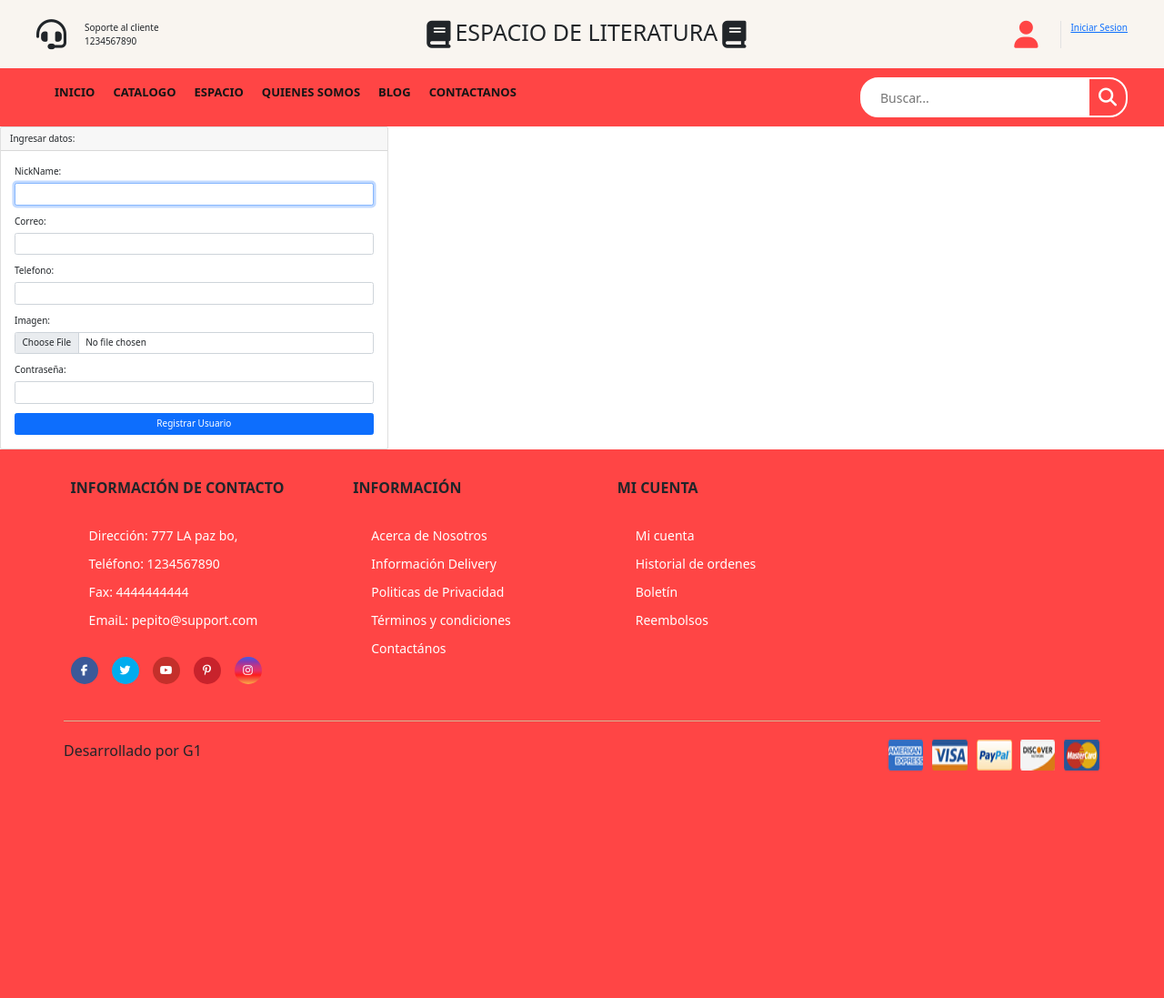
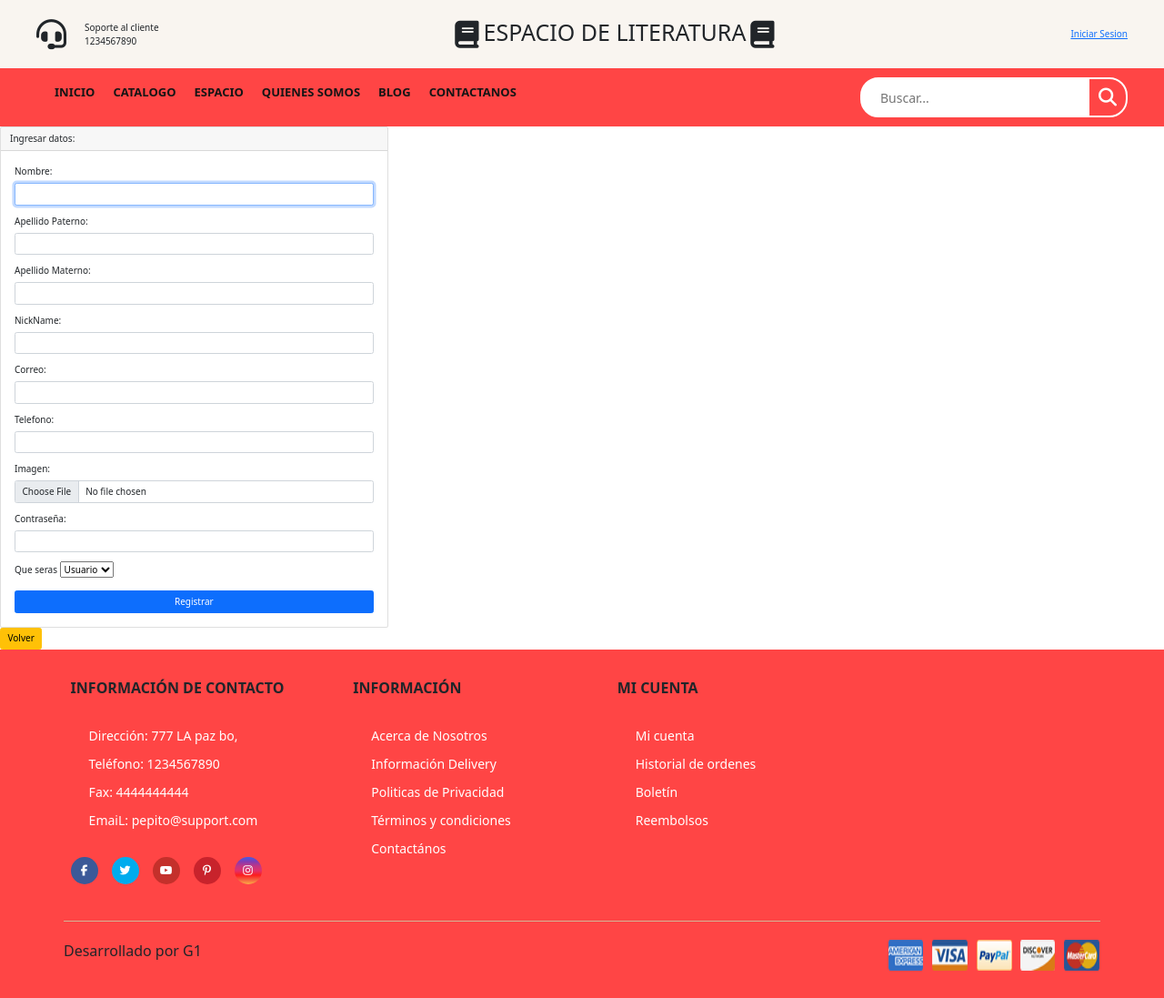
Before and after one commit to 1JAMT1/proyecto, a PHP site: page /admin/usuarios/crear.php in a window 1280 px wide. Shown: the whole page at 91% size. Before the commit the page ends 847 px from the top, so only its background shows below. Run offline with PHP 8.4, Linux system fonts and the light colour scheme; some libraries are stand-ins or nearby versions.

Commit message:
una de la mañana

```diff
--- a/admin/usuarios/crear.php
+++ b/admin/usuarios/crear.php
@@ -12,6 +12,18 @@
                 </div>
                 <form class="p-4" method="post" action="/espaciodeliteratura/admin/usuarios/registrarusuario.php"
         enctype="multipart/form-data">
+                    <div class="mb-3">
+                        <label class="form-label">Nombre: </label>
+                        <input type="text" class="form-control" name="nom" id="nom" autofocus required>
+                    </div>
+                    <div class="mb-3">
+                        <label class="form-label">Apellido Paterno: </label>
+                        <input type="text" class="form-control" name="pat" id="pat" autofocus required>
+                    </div>
+                    <div class="mb-3">
+                        <label class="form-label">Apellido Materno: </label>
+                        <input type="text" class="form-control" name="mat" id="mat" autofocus required>
+                    </div>
                     <div class="mb-3">
                         <label class="form-label">NickName: </label>
                         <input type="text" class="form-control" name="nick" id="nick" autofocus required>
@@ -32,12 +44,21 @@
                         <label class="form-label">Contraseña: </label>
                         <input type="password" class="form-control" name="pass" id="pass"autofocus required>
                     </div>
+                    <div class="mb-3">
+                        <label class="form-label" for="">Que seras</label>
+                        <select  name="rol" id="rol">
+                            <option  value="usuario">Usuario</option>
+                            <option  value="autor">Autor</option>
+                        </select>
+                    </div>
                     <div class="d-grid">
-                        <input type="submit" class="btn btn-primary" value="Registrar Usuario">
+                        <input type="submit" class="btn btn-primary" value="Registrar">
                     </div>
                 </form>
+
             </div>
         </div>
+        <a href="/espaciodeliteratura" class="btn btn-warning">Volver</a>
 
     <script src="../../jsa/bootstrap.min.js" ></script>
 <?php
--- a/includes/templates/header.php
+++ b/includes/templates/header.php
@@ -3,6 +3,9 @@ if(!isset($_SESSION)){
 			session_start();
 		}
 		$auth=$_SESSION['login']?? false;
+		$rol = isset($_SESSION['rol']) ? $_SESSION['rol'] : null;
+		$cod = isset($_SESSION['idUsuario']) ? $_SESSION['idUsuario'] : null;
+
 ?>
 <!DOCTYPE html>
 <html lang="en">
@@ -32,9 +35,24 @@ if(!isset($_SESSION)){
 					</div>
 
 					<div class="container-user">
-					<a href="/espaciodeliteratura/login.php">
+
+					<?php
+					if ($rol == 'usuario'): ?>
+						<a href="/espaciodeliteratura/admin/perfilUsuario?cod=<?php echo $cod; ?>">
 							<i class="fa-solid fa-user"></i>
 						</a>
+					<?php elseif ($rol == 'autor'): ?>
+						<a href="/espaciodeliteratura/admin/perfilAutor?cod=<?php echo $cod; ?>">
+							<i class="fa-solid fa-user"></i>
+						</a>
+					<?php elseif ($rol == 'admin'): ?>
+					<a href="/espaciodeliteratura/BASEDEDATOS.php">
+						<i class="fa-solid fa-user"></i>
+					</a>
+					<?php endif; ?>
+
+
+
 					<?php
                     if($auth): ?>
                         <a href="/espaciodeliteratura/admin/cerrarsesion.php">Cerrar Sesion</a>
```
Also changed, not shown: admin/perfilAutor/index.php (+16 -4 lines), admin/usuarios/registrarusuario.php (+6 -3 lines), login.php (+9 -9 lines). Lines whose indentation alone changed are shown as unchanged.
